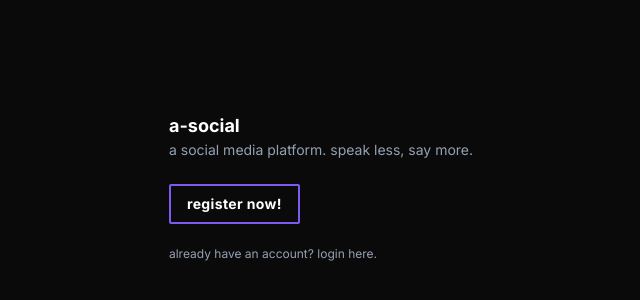
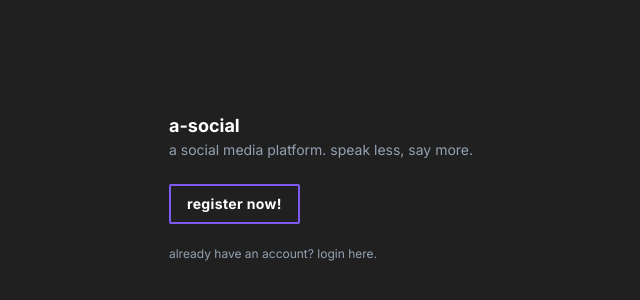
Before and after one commit to davies-jack/a-social-thing, a Next.js app: page / in a window 1280 px wide. Shown: the part 212-512 px from the top of the page, without its empty margins (319-959 px from the left). Built offline with nearby package versions, Linux system fonts and the light colour scheme.

Commit message:
Making the background colour lighter

```diff
--- a/src/app/globals.css
+++ b/src/app/globals.css
@@ -29,6 +29,6 @@
 
 body {
   color: var(--paragraph-text);
-  background: #0a0a0a;
+  background: #202020;
   font-family: 'Inter', sans-serif;
 }
```
